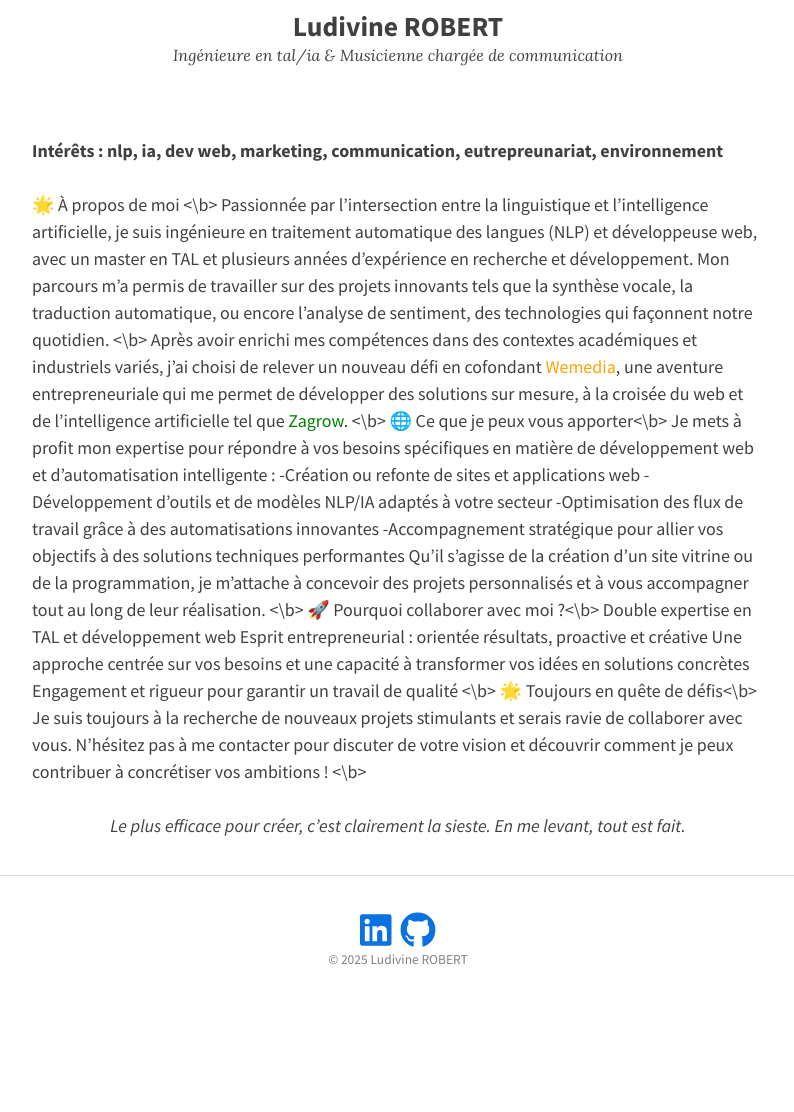
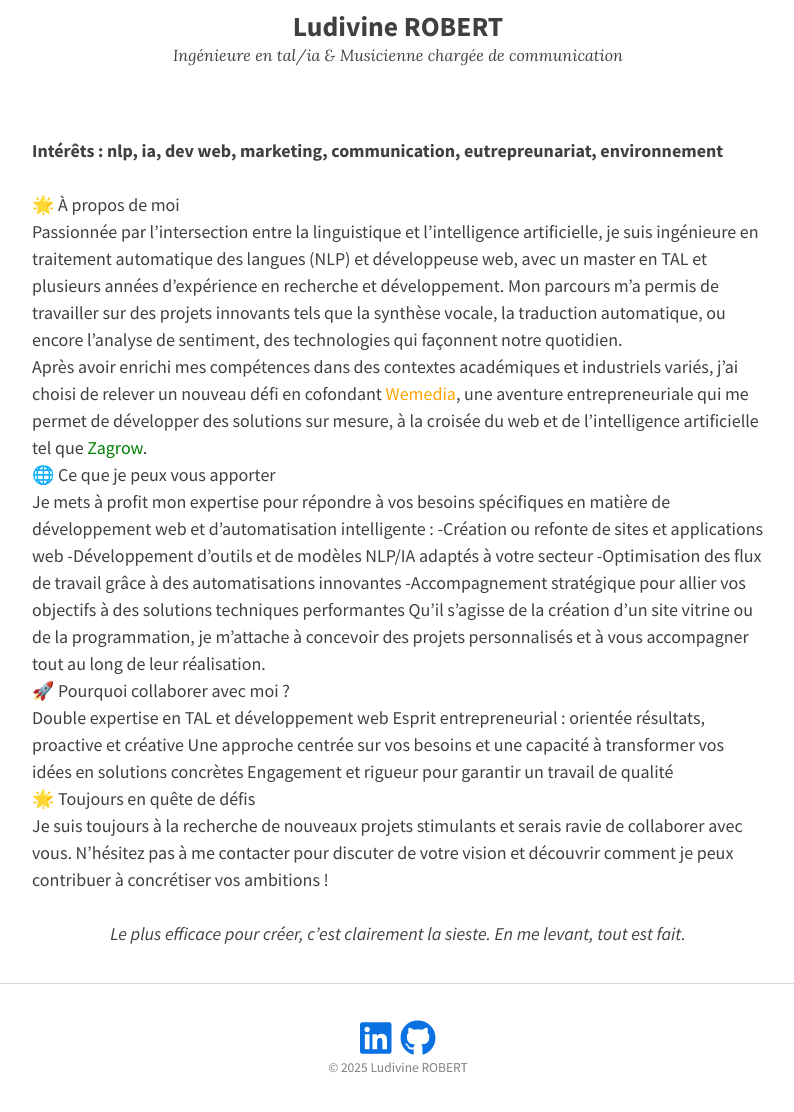
Before and after one commit to ludivinero/ludivinero.github.io, a Jekyll site: the page built from index.md, in a window 1280 px wide, cut to the strip 221-1371 px from the top of the page. Shown: the top 1112 px of the strip, without its empty margins (242-1036 px from the left). Built offline with Jekyll 4.4.1, drawn with Linux system fonts in a browser that asks for light colours; nearby versions of some CDN libraries; before the commit the page ends 1263 px from its top, so only the background shows below that.

Commit message:
Update index.md

```diff
--- a/index.md
+++ b/index.md
@@ -9,26 +9,26 @@ entries_layout: list
 
 **Intérêts : nlp, ia, dev web, marketing, communication, eutrepreunariat, environnement**
 
-🌟 À propos de moi <\b>
+🌟 À propos de moi <br>
 Passionnée par l’intersection entre la linguistique et l’intelligence artificielle, je suis ingénieure en traitement automatique des langues (NLP) et développeuse web, avec un master en TAL et plusieurs années d’expérience en recherche et développement. Mon parcours m’a permis de travailler sur des projets innovants tels que la synthèse vocale, la traduction automatique, ou encore l’analyse de sentiment, des technologies qui façonnent notre quotidien.
-<\b>
+<br>
 Après avoir enrichi mes compétences dans des contextes académiques et industriels variés, j’ai choisi de relever un nouveau défi en cofondant <a href="https://agence-wemedia.fr/" style="color:orange; text-decoration:none;">Wemedia</a>, une aventure entrepreneuriale qui me permet de développer des solutions sur mesure, à la croisée du web et de l’intelligence artificielle tel que <a href="https://www.zagrow.fr/" style="color:green; text-decoration:none;">Zagrow</a>.
-<\b>
-🌐 Ce que je peux vous apporter<\b>
+<br>
+🌐 Ce que je peux vous apporter <br>
 Je mets à profit mon expertise pour répondre à vos besoins spécifiques en matière de développement web et d’automatisation intelligente :
 -Création ou refonte de sites et applications web
 -Développement d’outils et de modèles NLP/IA adaptés à votre secteur
 -Optimisation des flux de travail grâce à des automatisations innovantes
 -Accompagnement stratégique pour allier vos objectifs à des solutions techniques performantes
 Qu’il s’agisse de la création d'un site vitrine ou de la programmation, je m’attache à concevoir des projets personnalisés et à vous accompagner tout au long de leur réalisation.
-<\b>
-🚀 Pourquoi collaborer avec moi ?<\b>
+<br>
+🚀 Pourquoi collaborer avec moi ? <br>
 Double expertise en TAL et développement web
 Esprit entrepreneurial : orientée résultats, proactive et créative
 Une approche centrée sur vos besoins et une capacité à transformer vos idées en solutions concrètes
 Engagement et rigueur pour garantir un travail de qualité
-<\b>
-🌟 Toujours en quête de défis<\b>
+<br>
+🌟 Toujours en quête de défis <br>
 Je suis toujours à la recherche de nouveaux projets stimulants et serais ravie de collaborer avec vous. N’hésitez pas à me contacter pour discuter de votre vision et découvrir comment je peux contribuer à concrétiser vos ambitions !
-<\b>
+<br>
 <p align="center"><i>Le plus efficace pour créer, c’est clairement la sieste. En me levant, tout est fait.</i></p>
```
